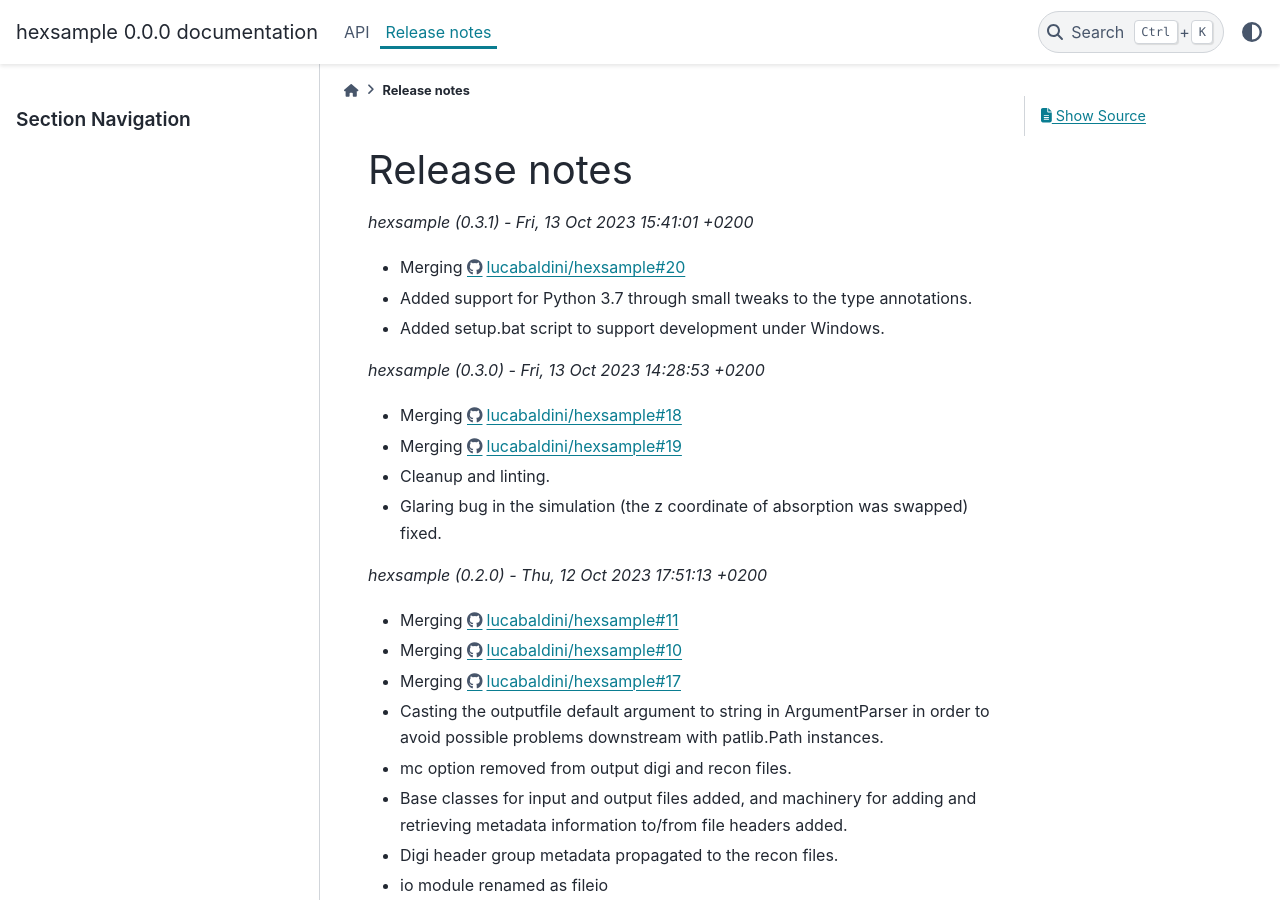
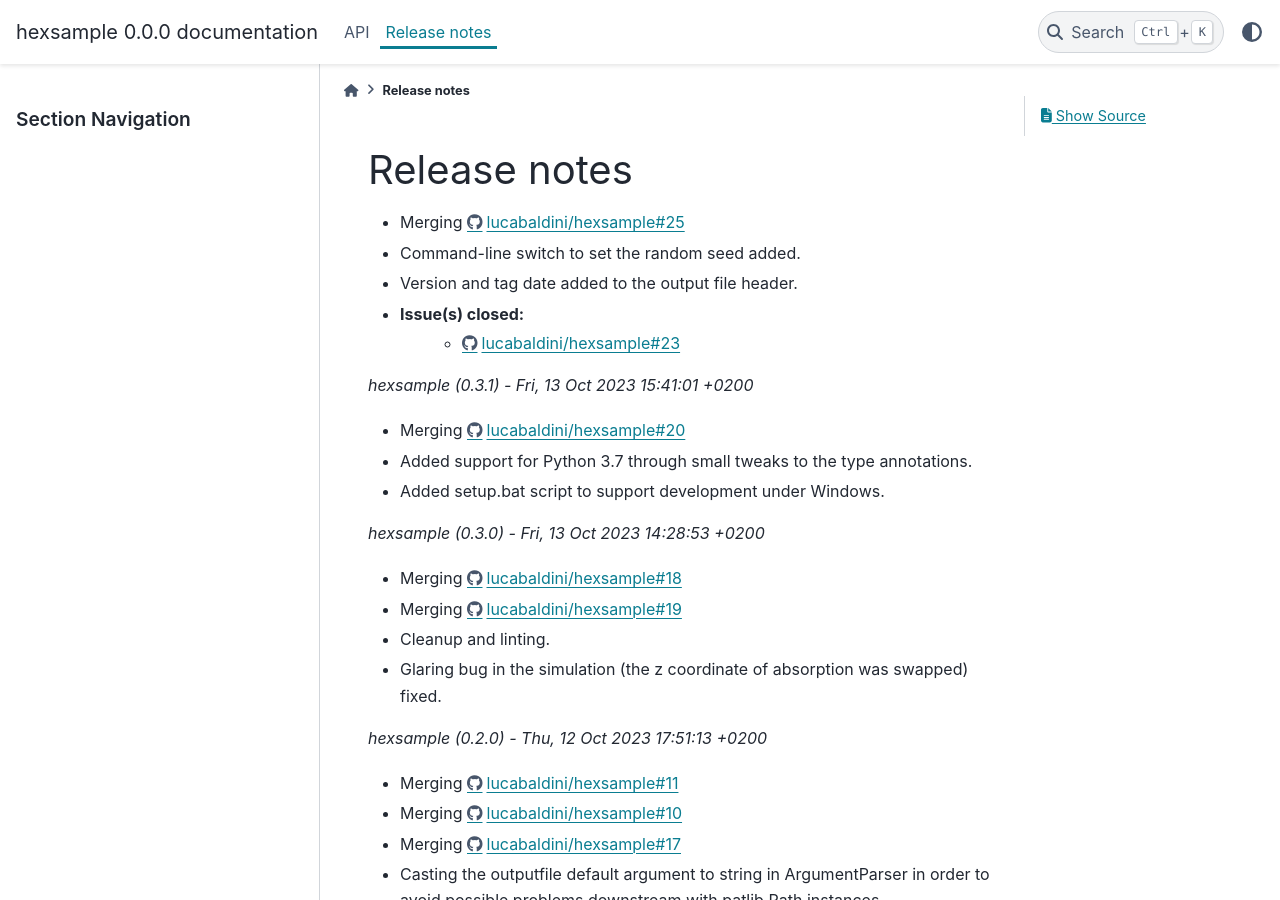
Before and after one commit to lucabaldini/hexsample, a Sphinx documentation site: the page built from docs/release.rst, in a window 1280 px wide and 900 px high. Built offline with Sphinx 7.4.7 and the PyData theme 0.15.4, drawn with Linux system fonts in a browser that asks for light colours; pages that are not in the unit, such as notebooks, are missing from menus.

Commit message:
Updated release notes.

```diff
--- a/docs/release.rst
+++ b/docs/release.rst
@@ -2,6 +2,12 @@
 
 Release notes
 =============
+
+* Merging https://github.com/lucabaldini/hexsample/pull/25
+* Command-line switch to set the random seed added.
+* Version and tag date added to the output file header.
+* Issue(s) closed:
+      * https://github.com/lucabaldini/hexsample/issues/23
 
 
 *hexsample (0.3.1) - Fri, 13 Oct 2023 15:41:01 +0200*
```
